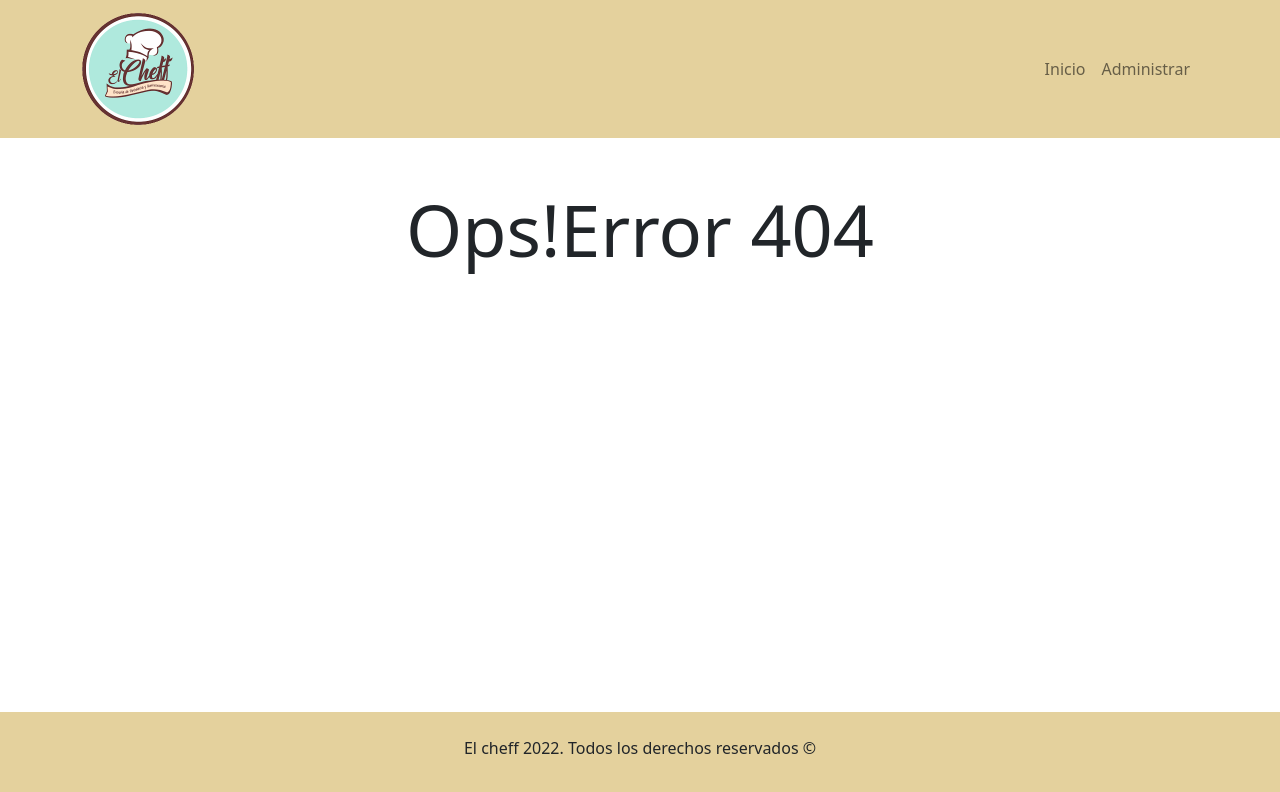
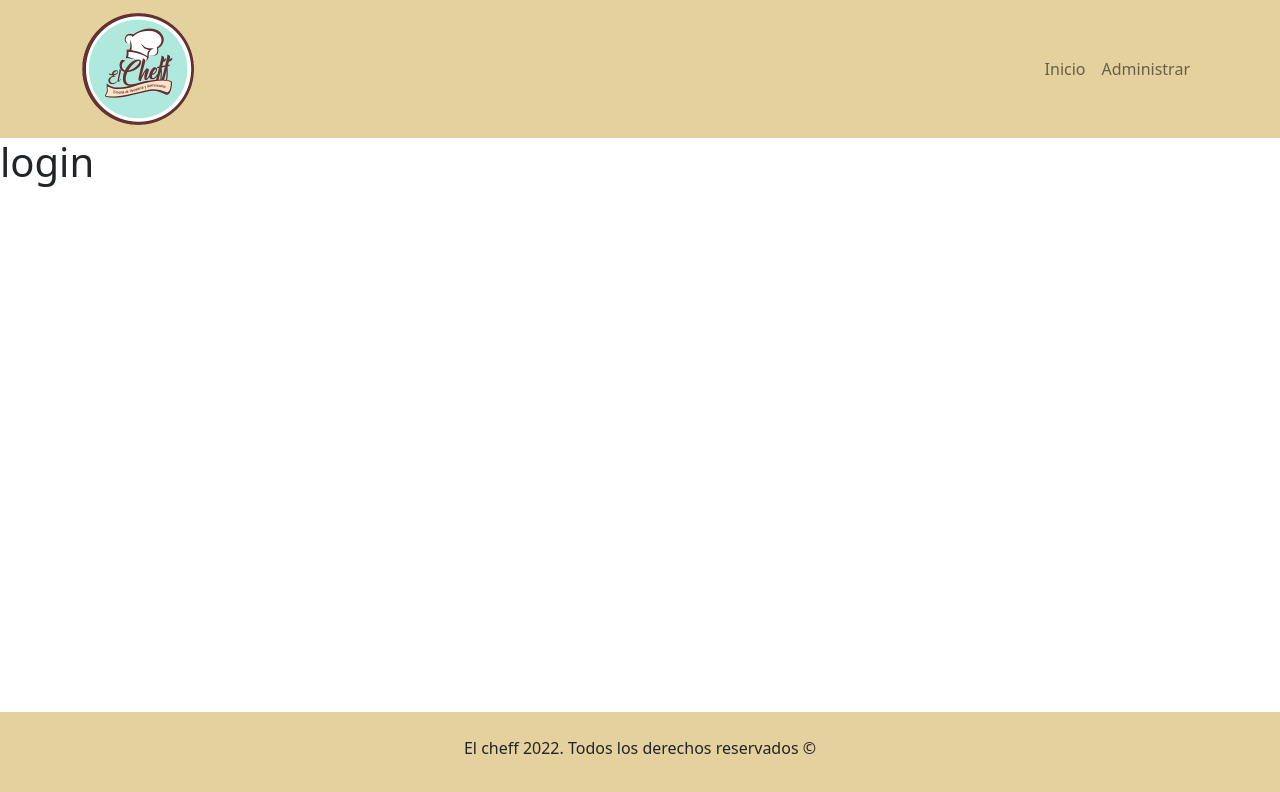
Before and after one commit to nicolasandr/CRUD-ListarRecetas-React, a React (Create React App) app: page /login in a window 1280 px wide. Before the commit this address had no page. Shown: the top 792 px of the page. Built offline with nearby package versions, Linux system fonts and the light colour scheme.

Commit message:
agregamos la ruta y el .js de Login

```diff
--- a/src/App.js
+++ b/src/App.js
@@ -9,7 +9,7 @@ import Menu from './components/common/Navbar';
 import Footer from './components/common/Footer';
 import './app.css';
 import '../node_modules/bootstrap/dist/css/bootstrap.min.css';
-
+import Login from './components/views/receta/Login'
 function App() {
     return (
         <div className="body">
@@ -17,6 +17,8 @@ function App() {
                 <Menu></Menu>
                 <Routes>
                     <Route exact path="/" element={<Home></Home>}></Route>
+                    <Route exact path="/login" element={<Login></Login>}>
+                    </Route>
                     <Route
                         exact
                         path="/administrar"
--- /dev/null
+++ b/src/components/views/receta/Login.js
@@ -0,0 +1,11 @@
+import React from 'react';
+
+const Login = () => {
+        return (
+                <div>
+                        <h1>login</h1>
+                </div>
+        );
+};
+
+export default Login;
```
